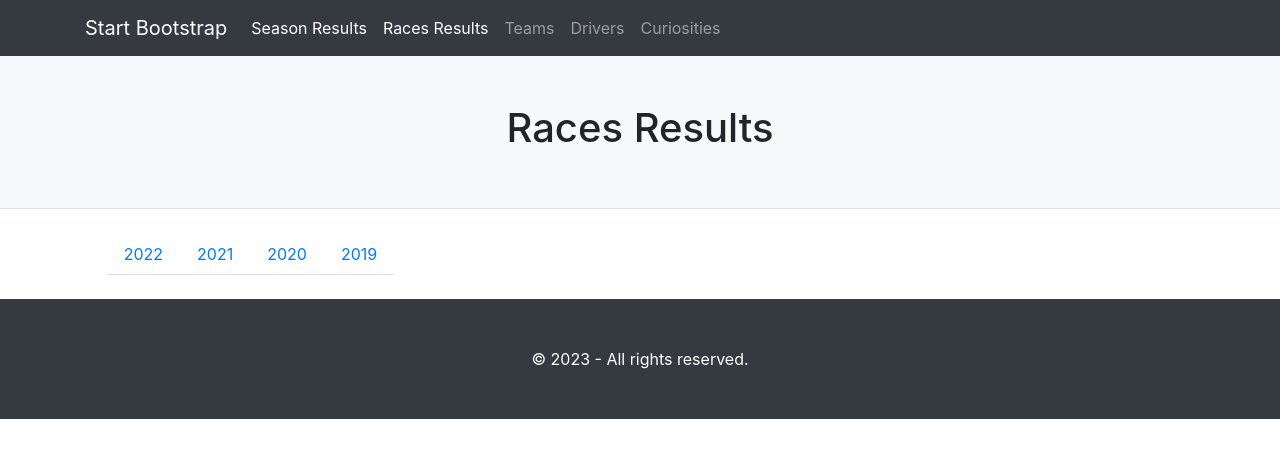
After one commit to eduardosantoshf/formula1-rdf-info-system, a Django app: template f1_app/app/templates/races.html in a window 1280 px wide. The commit adds this page. Shown: the top 458 px of the page. Run offline with Django 4.2, Linux system fonts and the light colour scheme; the template is opened without the code that fills it, so the values that code supplies are empty; parts of the project's set-up code (start-up, migrations or seed data) failed here and were passed over; some libraries are stand-ins or nearby versions.

Commit message:
some change

```diff
--- a/f1_app/app/templates/base.html
+++ b/f1_app/app/templates/base.html
@@ -30,7 +30,8 @@
                 <button class="navbar-toggler" type="button" data-bs-toggle="collapse" data-bs-target="#navbarSupportedContent" aria-controls="navbarSupportedContent" aria-expanded="false" aria-label="Toggle navigation"><span class="navbar-toggler-icon"></span></button>
                 <div class="collapse navbar-collapse" id="navbarSupportedContent">
                     <ul class="navbar-nav ms-auto mb-2 mb-lg-0">
-                        <li class="nav-item"><a class="nav-link active" aria-current="page" href="http://localhost:8000">Results</a></li>
+                        <li class="nav-item"><a class="nav-link active" aria-current="page" href="http://localhost:8000/results/2022">Season Results</a></li>
+                        <li class="nav-item"><a class="nav-link active" aria-current="page" href="http://localhost:8000/races/2022">Races Results</a></li>
                         <li class="nav-item"><a class="nav-link" href="http://localhost:8000/teams">Teams</a></li>
                         <li class="nav-item"><a class="nav-link" href="http://localhost:8000/drivers">Drivers</a></li>
                         <li class="nav-item"><a class="nav-link" href="http://localhost:8000/curiosities">Curiosities</a></li>
--- /dev/null
+++ b/f1_app/app/templates/races.html
@@ -0,0 +1,41 @@
+{%  extends "base.html" %}
+
+{% block content %}
+    <!-- Results table -->
+    <header class="py-5 bg-light border-bottom mb-4">
+        <div class="container">
+            <div class="text-center">
+                <h1 class="fw-bolder">Races Results</h1>
+            </div>
+        </div>
+    </header>
+    <div class="container col-md-10">
+        <div class="row mb-4">
+            <nav>
+                <div class="nav nav-tabs" id="nav-tab" role="tablist">
+                    <a class="nav-item nav-link" id="nav-2022-tab" data-toggle="tab" href="#nav-2022" role="tab" aria-controls="nav-2022" aria-selected="true" onclick="window.location.href='/races/2022'">2022</a>
+                    <a class="nav-item nav-link" id="nav-2021-tab" data-toggle="tab" href="#nav-2021" role="tab" aria-controls="nav-2021" aria-selected="false" onclick="window.location.href='/races/2021'">2021</a>
+                    <a class="nav-item nav-link" id="nav-2020-tab" data-toggle="tab" href="#nav-2020" role="tab" aria-controls="nav-2020" aria-selected="false" onclick="window.location.href='/races/2020'">2020</a>
+                    <a class="nav-item nav-link" id="nav-2019-tab" data-toggle="tab" href="#nav-2019" role="tab" aria-controls="nav-2019" aria-selected="false" onclick="window.location.href='/races/2019'">2019</a>
+                </div>
+            </nav>
+        </div>
+        <div class="row">
+            {% for i in data %}
+            <div class="card" style="width: 18rem; margin: 2rem;">
+                <img class="card-img-top" src="../static/img/f1.jpg" alt="Card image cap">
+                <div class="card-body">
+                    <h5 class="card-title">{{ i.1 }}</h5>
+                    <p class="card-text">{{ i.2 }}</p>
+                </div>
+                <ul class="list-group list-group-flush">
+                    <li class="list-group-item">Round: {{ i.3 }}</li>
+                </ul>
+                <div class="card-body text-center">
+                    <button href="#" type="button" class="btn btn-dark">Modal for results</button>
+                </div>
+            </div>
+            {% endfor %}
+        </div>
+    </div>
+{% endblock %}
--- a/f1_app/app/templates/results.html
+++ b/f1_app/app/templates/results.html
@@ -5,7 +5,7 @@
     <header class="py-5 bg-light border-bottom mb-4">
         <div class="container">
             <div class="text-center">
-                <h1 class="fw-bolder">Results</h1>
+                <h1 class="fw-bolder">Season Results</h1>
             </div>
         </div>
     </header>
@@ -29,7 +29,7 @@
                             <th scope="col">Forename</th>
                             <th scope="col">Surname</th>
                             <th scope="col">Nationality</th>
-                            <th scope="col">Season</th>
+                            <th scope="col">Team</th>
                             <th scope="col">Position</th>
                             <th scope="col">Points</th>
                         </tr>
--- a/f1_app/f1_app/queries/races_queries.py
+++ b/f1_app/f1_app/queries/races_queries.py
@@ -205,6 +205,6 @@ def all_pilots_standings_by_race_by_season(race_name, season):
 
 
 
-#print(races_by_season(2019))
+#print(races_by_season(2022))
 #print(pilot_standings_races_by_season("HAM", 2019))
 #print(all_pilots_standings_by_race_by_season("Australian Grand Prix", 2019))
--- a/f1_app/f1_app/urls.py
+++ b/f1_app/f1_app/urls.py
@@ -19,5 +19,6 @@ from django.urls import path
 
 urlpatterns = [
     path('teams', views.teams),
-    path('results/<int:season>', views.results)
+    path('results/<int:season>', views.results),
+    path('races/<int:season>', views.races)
 ]
```
Also changed, not shown: f1_app/app/views.py (+48 -0 lines), f1_app/f1_app/queries/standings_queries.py (+14 -4 lines), f1_app/app/static/img/f1.jpg (added).
